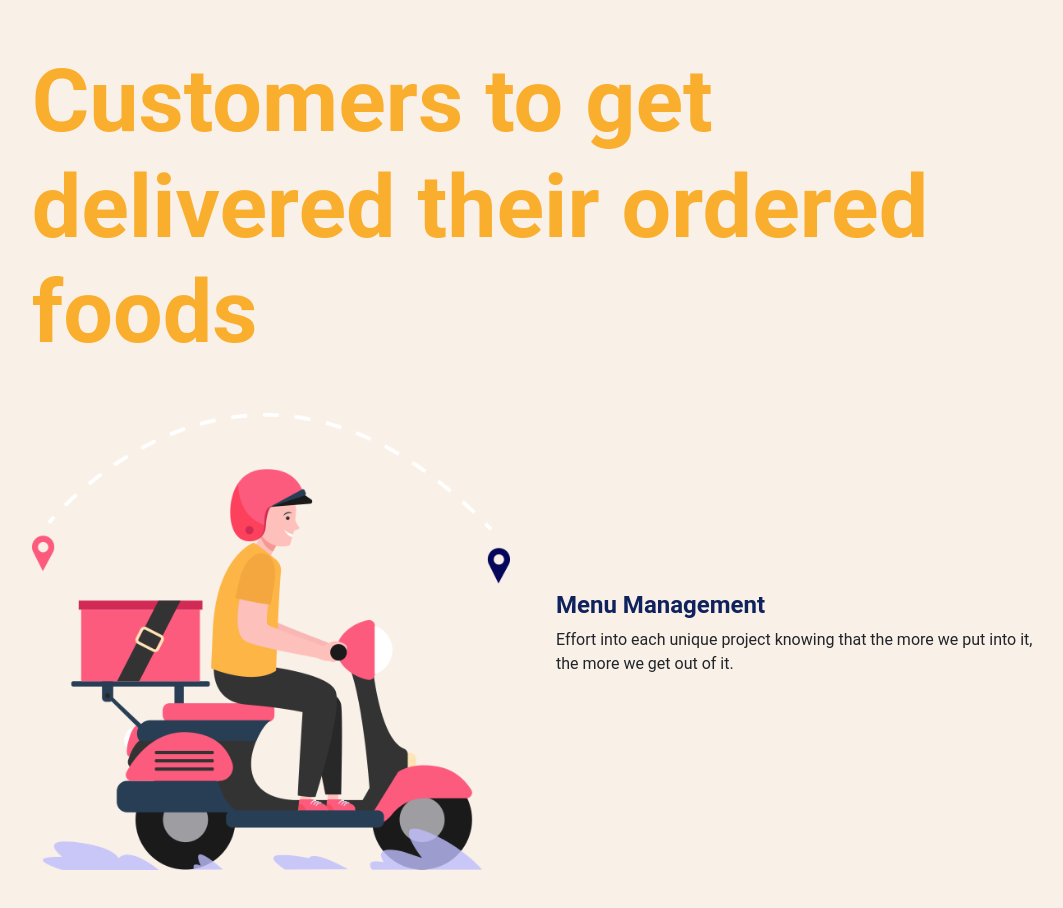
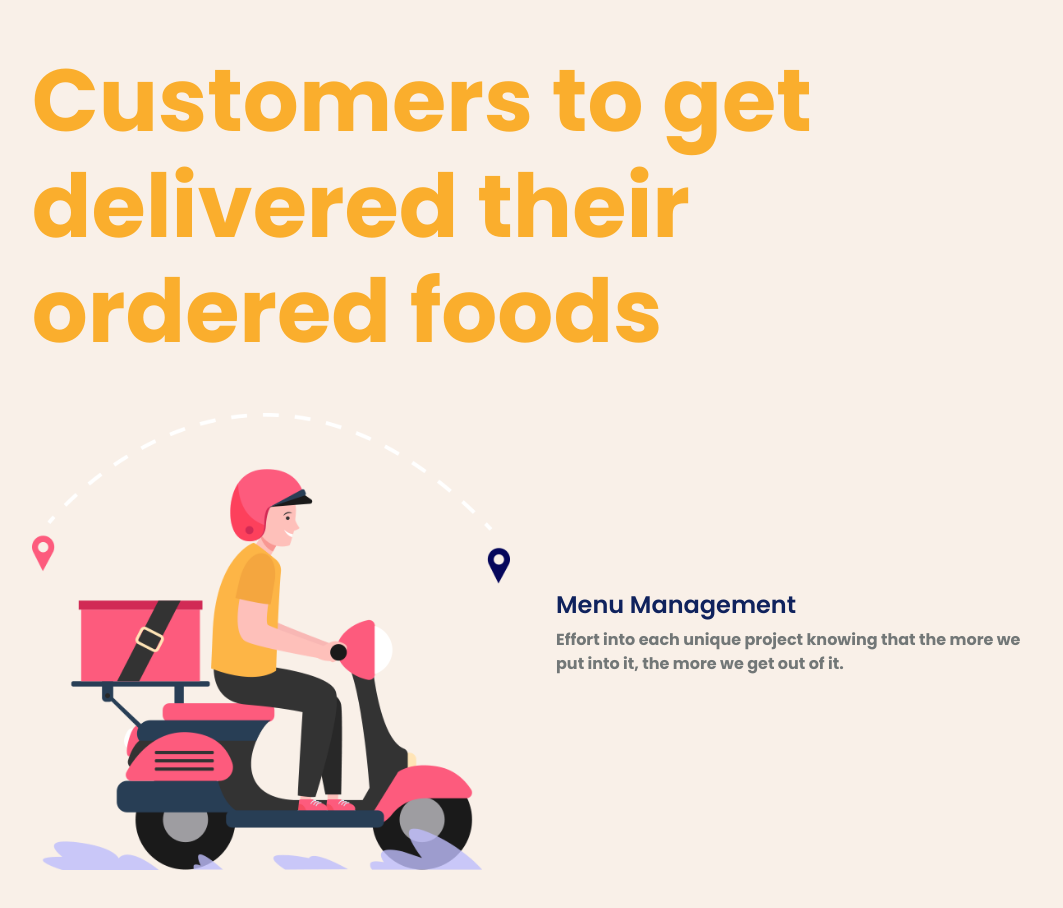
Before and after one commit to mreskini/FoodApp, a React (Create React App) app: page / in a window 1280 px wide. Shown: the top 908 px of the page, without its empty margins (99-1162 px from the left). Built offline with nearby package versions, Linux system fonts and the light colour scheme.

Commit message:
added the 'poppins' font family thing

```diff
--- a/public/index.html
+++ b/public/index.html
@@ -10,6 +10,8 @@
       content="Web site created using create-react-app"
     />
     <link rel="apple-touch-icon" href="%PUBLIC_URL%/logo192.png" />
+    <link rel='stylesheet' id='appside-google-fonts-css'  href='//fonts.googleapis.com/css?family=Poppins%3A400%7CPoppins%3A500%7CPoppins%3A600%7CPoppins%3A700%7CPoppins%3A800' type='text/css' media='all' />
+
     <!--
       manifest.json provides metadata used when your web app is installed on a
       user's mobile device or desktop. See https://developers.google.com/web/fundamentals/web-app-manifest/
--- a/src/components/delivery-boy-section.jsx
+++ b/src/components/delivery-boy-section.jsx
@@ -14,7 +14,7 @@ const DeliveryBoy = () => {
                     <h4 className="theme-title-color font-weight-600">
                         Menu Management
                     </h4>
-                    <p>
+                    <p className="theme-content-color font-weight-bold">
                         Effort into each unique project knowing that the more we put into it, the more we get out of it.
                     </p>
                 </div>
--- a/src/index.css
+++ b/src/index.css
@@ -5,7 +5,7 @@
 }
 
 *{
-    font-family: "Roboto", Sans-serif;
+    font-family: "Poppins";
 }
 
 .theme-orange-color{
```
